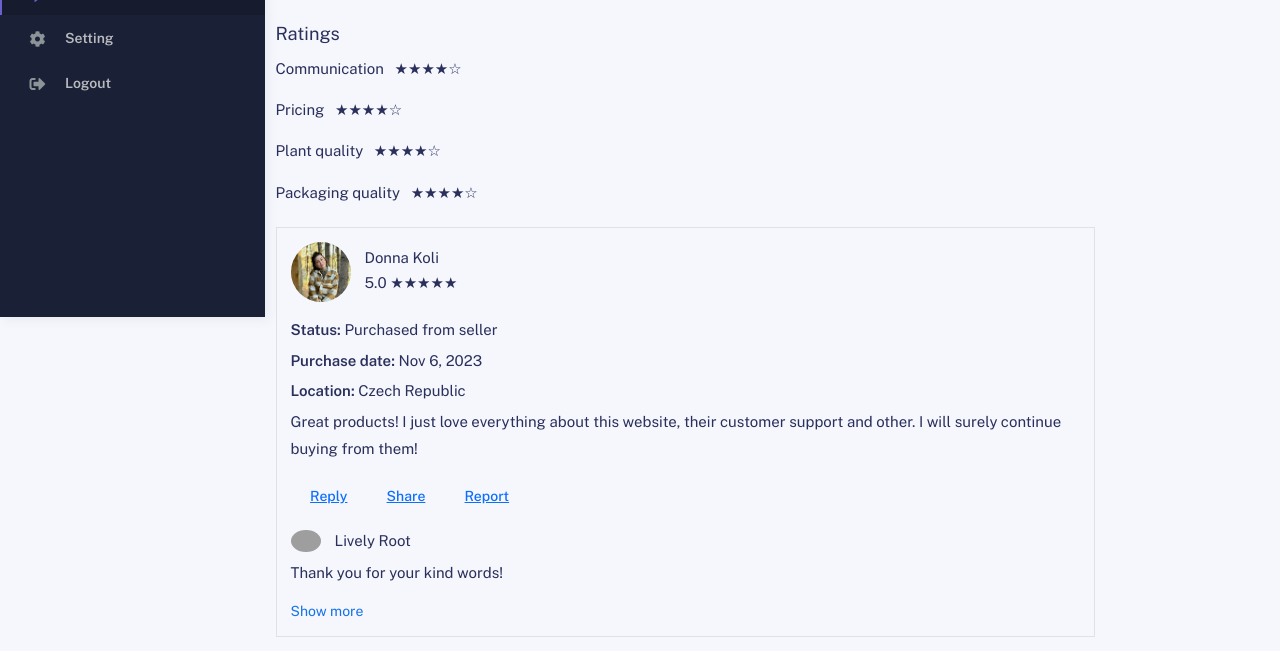
After one commit to Talal-Aitmouh/Hero, a PHP site: page /admin/feedback.php in a window 1280 px wide. The commit adds this page. Shown: the part 483-1134 px from the top of the page. Run offline with PHP 8.4, Linux system fonts and the light colour scheme; grey boxes are pictures that could not be loaded.

Commit message:
add feedback

```diff
--- /dev/null
+++ b/admin/feedback.php
@@ -0,0 +1,88 @@
+<!DOCTYPE html>
+<html lang="en">
+<?php include './links/links.php' ?>
+
+<body>
+    <div class="wrapper">
+        <?php
+        $current_page = 'FeedBack';
+        include './links/sidebare.php'; ?>
+    </div>
+
+
+    <div class="main-panel">
+        <?php include './links/customer.php'; ?>
+        <div class="container">
+            <div class="row">
+
+                <div class="col-10">
+                    <div class="container mt-4">
+                        <h3>Lively Root</h3>
+                        <ul class="nav nav-tabs mb-3">
+                            <li class="nav-item">
+                                <a class="nav-link active" href="#">Incoming</a>
+                            </li>
+                            <li class="nav-item">
+                                <a class="nav-link" href="#">Outgoing</a>
+                            </li>
+                            <li class="nav-item">
+                                <a class="nav-link" href="#">Reported</a>
+                            </li>
+                        </ul>
+                        <div class="d-flex align-items-center mb-4">
+                            <img src="./assets/img/mlane.jpg" alt="Lively Root" class="rounded-circle me-3">
+                            <div>
+                                <h4 class="mb-0">Ronald Root</h4>
+                                <p class="mb-0">4.1 <span class="text-muted">(125 reviews)</span></p>
+                            </div>
+                        </div>
+                        <div class="mb-4">
+                            <h5>Ratings</h5>
+                            <div>
+                                <p>Communication <span class="ms-2">★★★★☆</span></p>
+                                <p>Pricing <span class="ms-2">★★★★☆</span></p>
+                                <p>Plant quality <span class="ms-2">★★★★☆</span></p>
+                                <p>Packaging quality <span class="ms-2">★★★★☆</span></p>
+                            </div>
+                        </div>
+                        <div class="border p-3 mb-3">
+                            <div class="d-flex align-items-center">
+                                <img src="./assets/img/wild.jpg" alt="Ronald Richards" class="rounded-circle me-3" width="60">
+                                <div>
+                                    <h6 class="mb-0">Donna Koli</h6>
+                                    <p class="mb-0">5.0 ★★★★★</p>
+                                </div>
+                            </div>
+                            <div class="mt-3">
+                                <p class="mb-1"><strong>Status:</strong> Purchased from seller</p>
+                                <p class="mb-1"><strong>Purchase date:</strong> Nov 6, 2023</p>
+                                <p class="mb-1"><strong>Location:</strong> Czech Republic</p>
+                                <p>Great products! I just love everything about this website, their customer support and other. I will surely continue buying from them!</p>
+                                <div class="d-flex">
+                                    <button class="btn btn-link">Reply</button>
+                                    <button class="btn btn-link">Share</button>
+                                    <button class="btn btn-link">Report</button>
+                                </div>
+                            </div>
+                            <div class="mt-3">
+                                <div class="d-flex align-items-center">
+                                    <img src="./assets/img/mlane.jpg" alt="Lively Root" class="rounded-circle me-3" width="30">
+                                    <div>
+                                        <h6 class="mb-0">Lively Root</h6>
+                                    </div>
+                                </div>
+                                <div class="mt-2">
+                                    <p>Thank you for your kind words!</p>
+                                </div>
+                            </div>
+                            <a href="#" class="text-decoration-none">Show more</a>
+                        </div>
+                    </div>
+                </div>
+            </div>
+        </div>
+    </div>
+    <?php include './links/script.php' ?>
+</body>
+
+</html>
--- a/admin/links/sidebare.php
+++ b/admin/links/sidebare.php
@@ -72,7 +72,7 @@
                     </a>
                 </li>
                 <li class="nav-item <?php echo ($current_page == 'FeedBack') ? 'active' : ''; ?>">
-                    <a href="#base">
+                    <a href="feedback.php">
                         <i class="fas fa-comment-alt"></i>
                         <p>FeedBack</p>
                     </a>
```
Also changed, not shown: admin/assets/img/wild.jpg (added).
